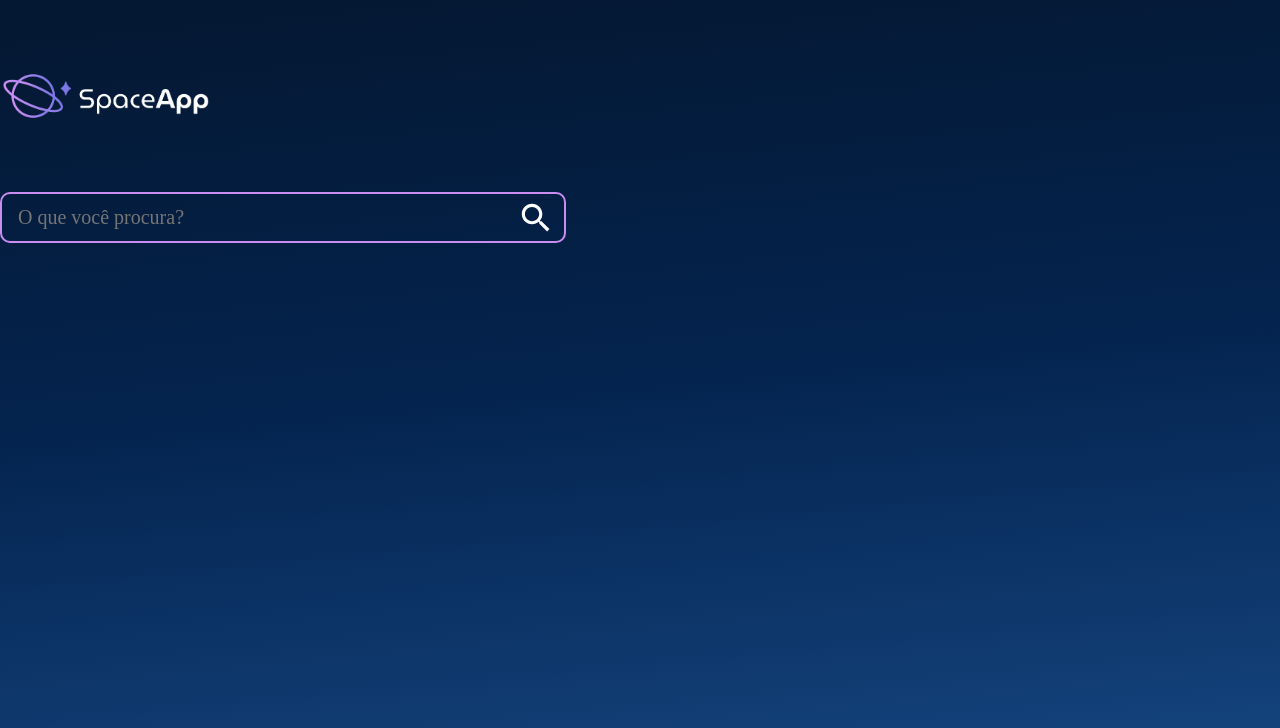
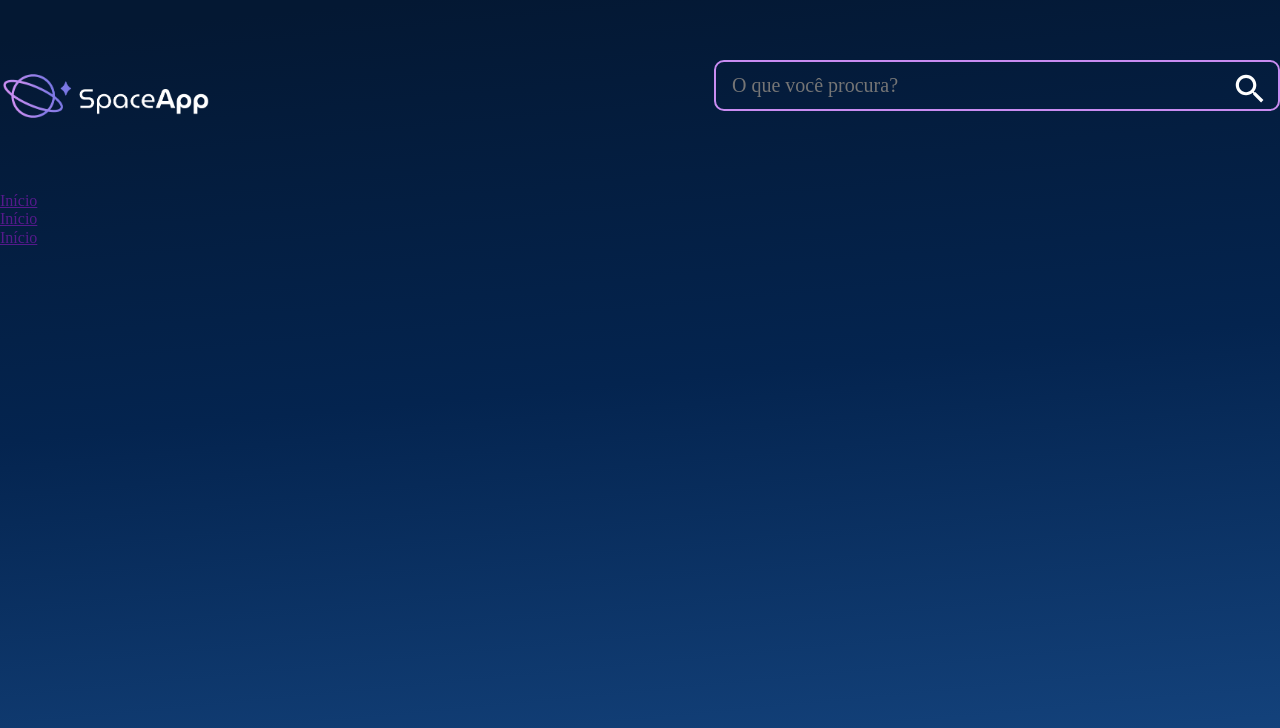
Before and after one commit to Joaolucas00/react-js, a React (Vite) app in the folder space-app/: page / in a window 1280 px wide. Shown: the top 728 px of the page. Built offline with nearby package versions, Linux system fonts and the light colour scheme.

Commit message:
barra lateral

```diff
--- a/space-app/src/App.jsx
+++ b/space-app/src/App.jsx
@@ -1,7 +1,7 @@
 import { styled } from 'styled-components'
 import EstilosGlobais from './componentes/EstilosGlobais'
 import Cabecalho from './componentes/Cabecalho'
-import Input from './componentes/Input'
+import BarraLateral from './componentes/BarraLateral'
 
 const FundoGradiente = styled.div`
   background: linear-gradient(174.61deg, #041833 4.16%, #04244F 48%, #154580 96.76%);
@@ -16,7 +16,7 @@
     <FundoGradiente>
       <EstilosGlobais/>
       <Cabecalho/>
-      <Input></Input>
+      <BarraLateral/>
     </FundoGradiente>
   )
 }
--- a/space-app/src/componentes/BarraLateral/index.jsx
+++ b/space-app/src/componentes/BarraLateral/index.jsx
@@ -0,0 +1,31 @@
+import styled from "styled-components"
+
+const ListaEstilizada = styled.ul`
+    list-style: none;
+    padding: 0;
+    margin: 0;
+    width: 212px;
+
+`
+
+const BarraLateral = () => {
+    return (
+        <aside>
+            <nav>
+                <ListaEstilizada>
+                    <li>
+                        <a href="">Início</a>
+                    </li>
+                    <li>
+                        <a href="">Início</a>
+                    </li>
+                    <li>
+                        <a href="">Início</a>
+                    </li>
+                </ListaEstilizada>
+            </nav>
+        </aside>
+    )
+}
+
+export default BarraLateral
--- a/space-app/src/componentes/Cabecalho/index.jsx
+++ b/space-app/src/componentes/Cabecalho/index.jsx
@@ -1,4 +1,5 @@
 import styled from "styled-components"
+import Input from "../Input"
 
 const HeaderEstilizado = styled.header`
     padding: 60px 0;
@@ -10,11 +11,11 @@
 
 `
 
- const Cabecalho = ({children}) => {
+ const Cabecalho = () => {
     return (
         <HeaderEstilizado>
             <img src="/imagens/logo.png" alt="logo"></img>
-            {children}
+            <Input/>
         </HeaderEstilizado>
     )
 }
```
